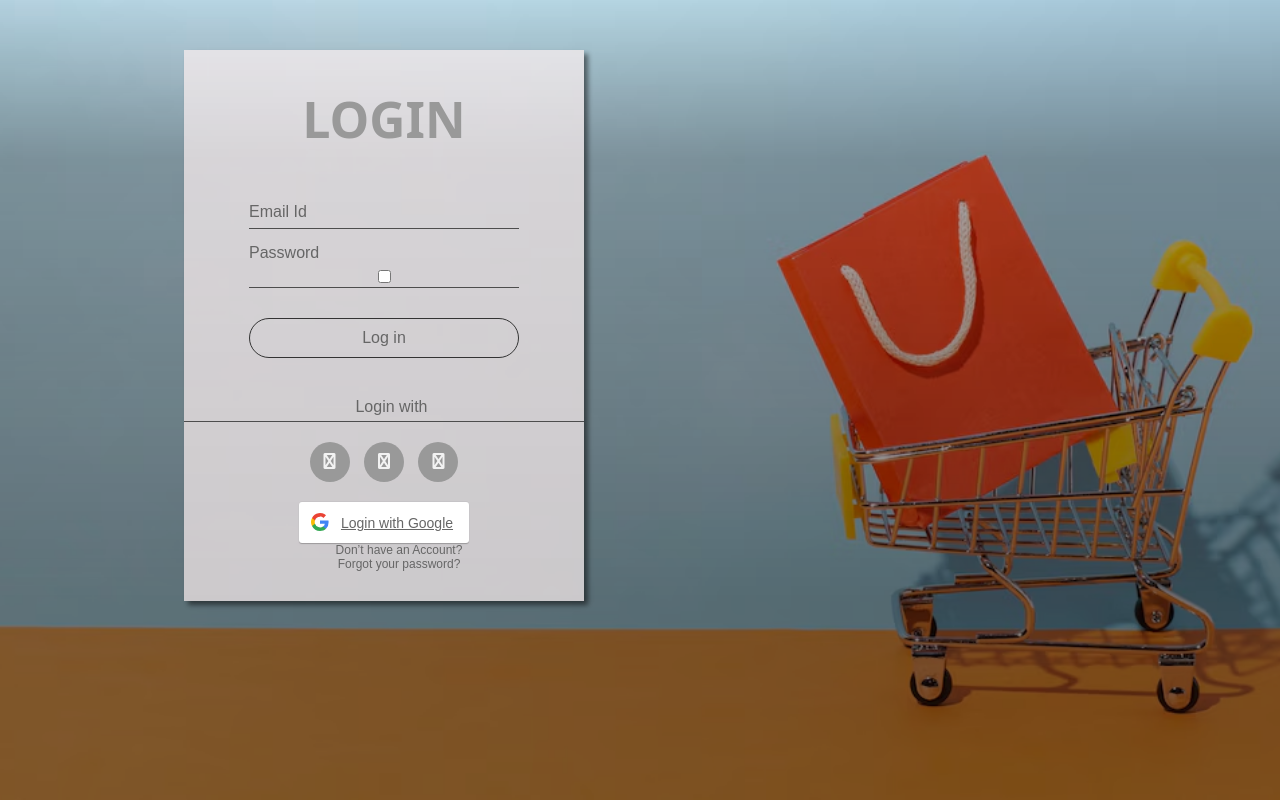
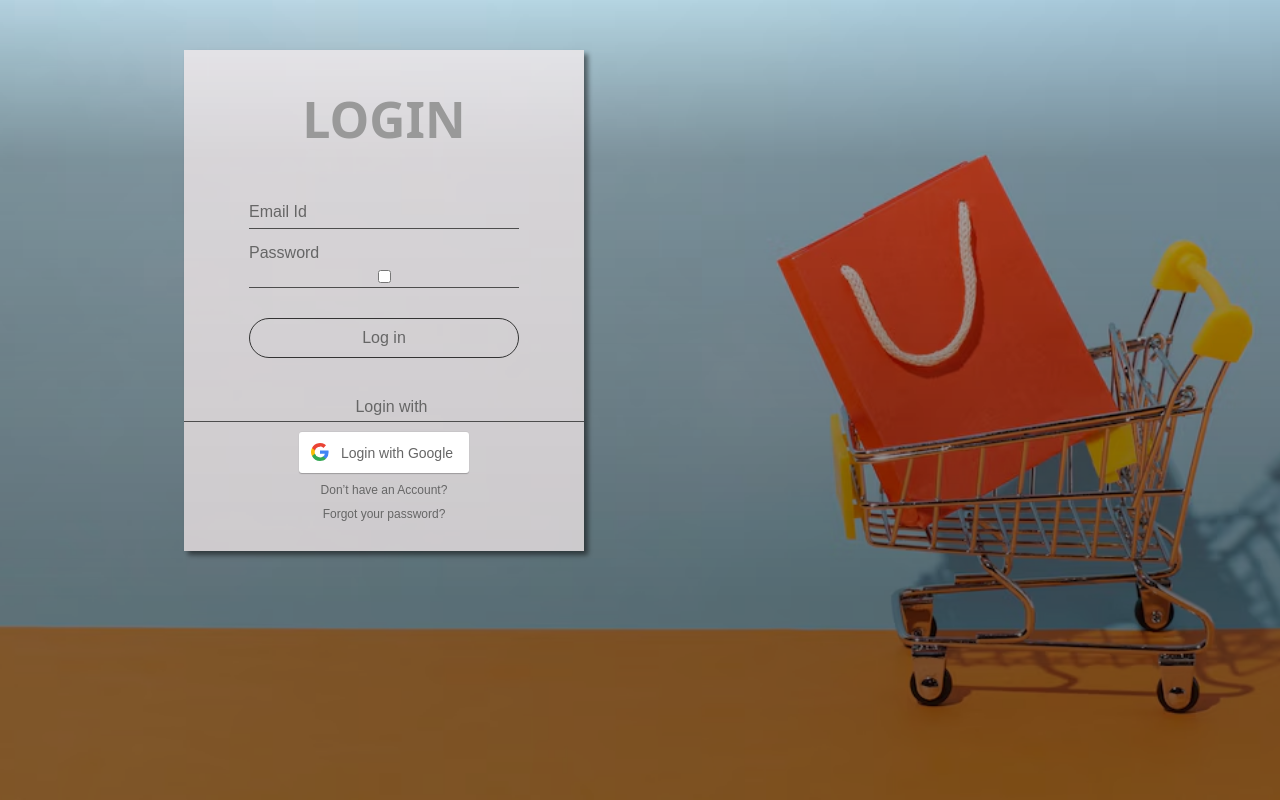
Before and after one commit to MohammedAshiqueM/GD_ecommerce, a Django app: page / in a window 1280 px wide. Run offline with Django 5.2, Linux system fonts and the light colour scheme; some libraries are stand-ins or nearby versions; some web fonts are replaced.

Commit message:
login updated

```diff
--- a/User_side/static/user_css/login_style.css
+++ b/User_side/static/user_css/login_style.css
@@ -166,9 +166,10 @@ body {
 
 /* Other Links Styles */
 .container .other-links div {
-    padding-left: 15px;
+    /* padding-left: 6px; */
     cursor: pointer;
     font-size: 12px;
+    padding-top: 5px;
 }
 
 .container .other-links div:hover {
--- a/User_side/templates/login.html
+++ b/User_side/templates/login.html
@@ -30,6 +30,7 @@
             background-color: white;
             background-repeat: no-repeat;
             background-position: 12px 11px;
+            margin-top: 10px;
 
             &:hover {
                 box-shadow: 0 -1px 0 rgba(0, 0, 0, .04), 0 2px 4px rgba(0, 0, 0, .25);
@@ -63,7 +64,9 @@
             overflow-y: hidden;
 
         }
-
+        a{
+            text-decoration: none;
+        }
     </style>
 </head>
 
@@ -99,7 +102,7 @@
     </div>
     <div class="login-with">
         <div class="title">Login with</div>
-        <div class="social">
+        <!-- <div class="social">
             <ul class="icons">
                 <li class="icon facebook">
                     <div class="link" data-close="login-page" data-open="facebook-page"><i class="fa fa-facebook"
@@ -116,7 +119,7 @@
                     </div>
                 </li>
             </ul>
-        </div>
+        </div> -->
     </div>
     <button type="button" class="login-with-google-btn">
         <a href="{% provider_login_url 'google' %}">Login with Google</a>
```
